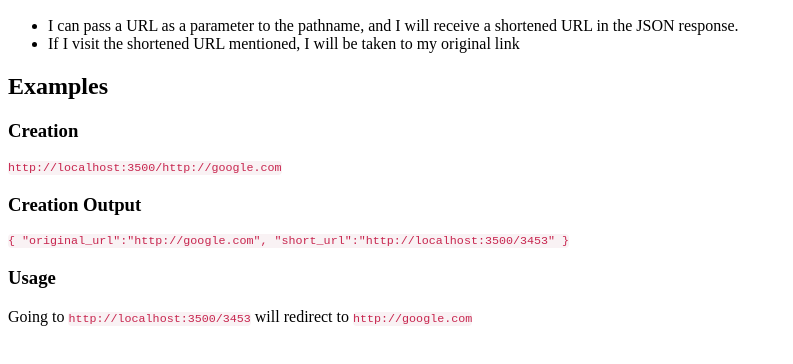
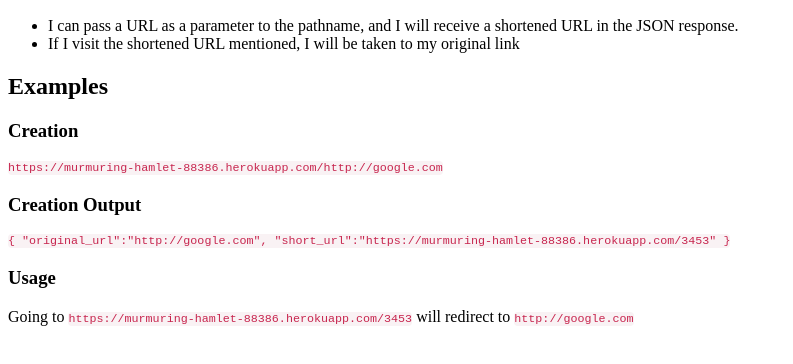
Before and after one commit to msternberg/url-shortener-microservice, a website: page homepage/index.html in a window 1280 px wide. Shown: the part 96-460 px from the top of the page, without its empty margins (0-793 px from the left). Drawn offline with Linux system fonts and the light colour scheme.

Commit message:
Change links on homepage

```diff
--- a/homepage/index.html
+++ b/homepage/index.html
@@ -15,11 +15,11 @@
 
     <h2>Examples</h2>
     <h3>Creation</h3>
-    <code>http://localhost:3500/http://google.com</code>
+    <code>https://murmuring-hamlet-88386.herokuapp.com/http://google.com</code>
     <h3>Creation Output</h3>
-    <code>{ "original_url":"http://google.com", "short_url":"http://localhost:3500/3453" }</code>
+    <code>{ "original_url":"http://google.com", "short_url":"https://murmuring-hamlet-88386.herokuapp.com/3453" }</code>
     <h3>Usage</h3>
-    <p>Going to <code>http://localhost:3500/3453</code> will redirect to <code>http://google.com</code>
+    <p>Going to <code>https://murmuring-hamlet-88386.herokuapp.com/3453</code> will redirect to <code>http://google.com</code>
 
   </body>
 </html>
```
